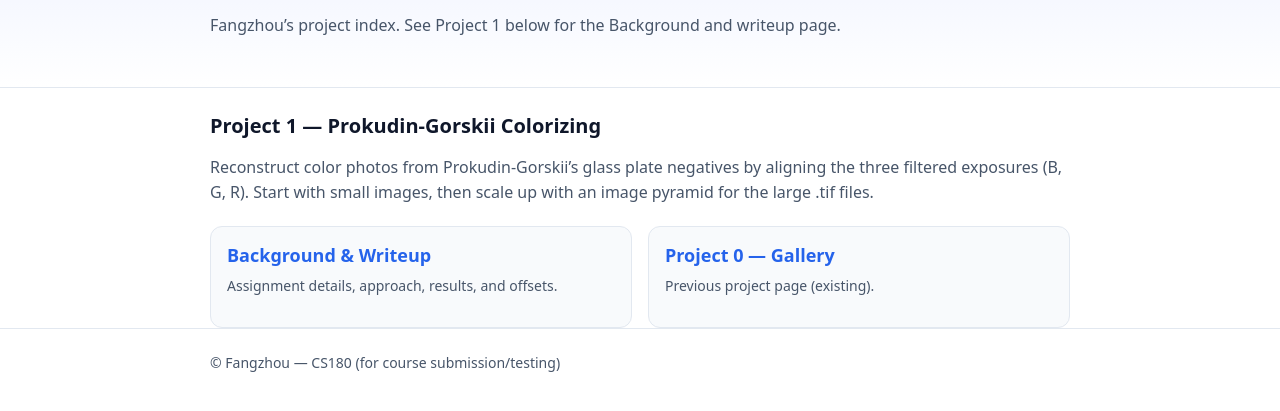
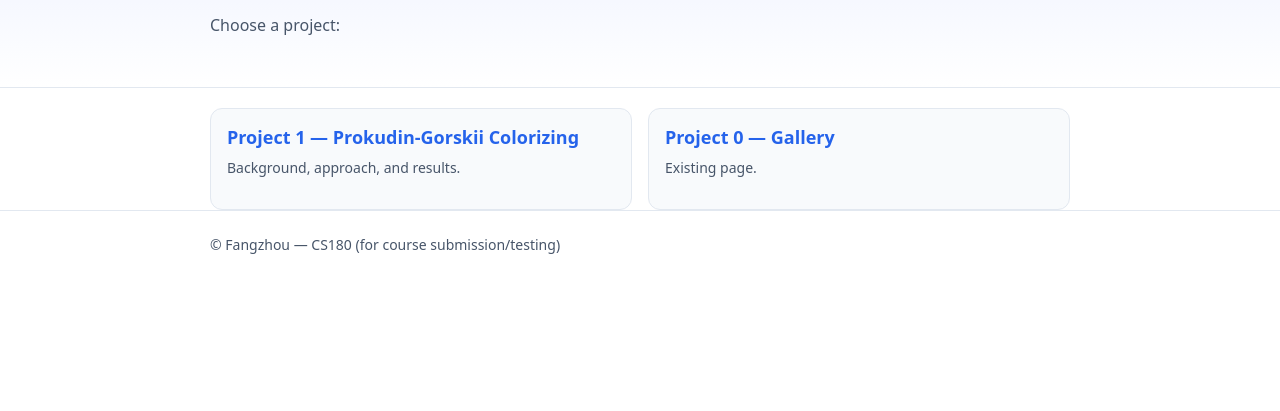
Before and after one commit to Fangzhou66/CS180_25Fall_Fangzhou, a plain HTML site: page index.html in a window 1280 px wide. Shown: the part 73-484 px from the top of the page. Drawn offline with Linux system fonts and the light colour scheme.

Commit message:
updateweb

```diff
--- a/index.html
+++ b/index.html
@@ -36,26 +36,20 @@
   <header>
     <div class="container">
       <h1>CS180 Fall 2025 — Projects</h1>
-      <p>Fangzhou’s project index. See Project 1 below for the Background and writeup page.</p>
+      <p>Choose a project:</p>
     </div>
   </header>
 
   <main class="container">
     <section>
-      <h2>Project 1 — Prokudin‑Gorskii Colorizing</h2>
-      <p>
-        Reconstruct color photos from Prokudin‑Gorskii’s glass plate negatives by aligning the
-        three filtered exposures (B, G, R). Start with small images, then scale up with an
-        image pyramid for the large .tif files.
-      </p>
       <div class="grid">
         <div class="card">
-          <h3><a href="cs180%20proj1%20data/proj1.html">Background & Writeup</a></h3>
-          <p class="meta">Assignment details, approach, results, and offsets.</p>
+          <h3><a href="cs180%20proj1%20data/proj1.html">Project 1 — Prokudin‑Gorskii Colorizing</a></h3>
+          <p class="meta">Background, approach, and results.</p>
         </div>
         <div class="card">
           <h3><a href="project0_index.html">Project 0 — Gallery</a></h3>
-          <p class="meta">Previous project page (existing).</p>
+          <p class="meta">Existing page.</p>
         </div>
       </div>
     </section>
```
